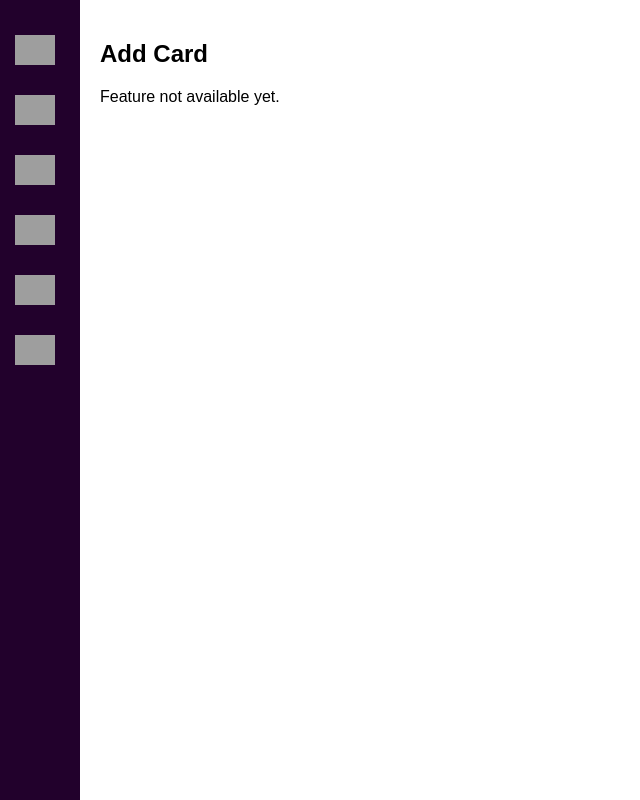
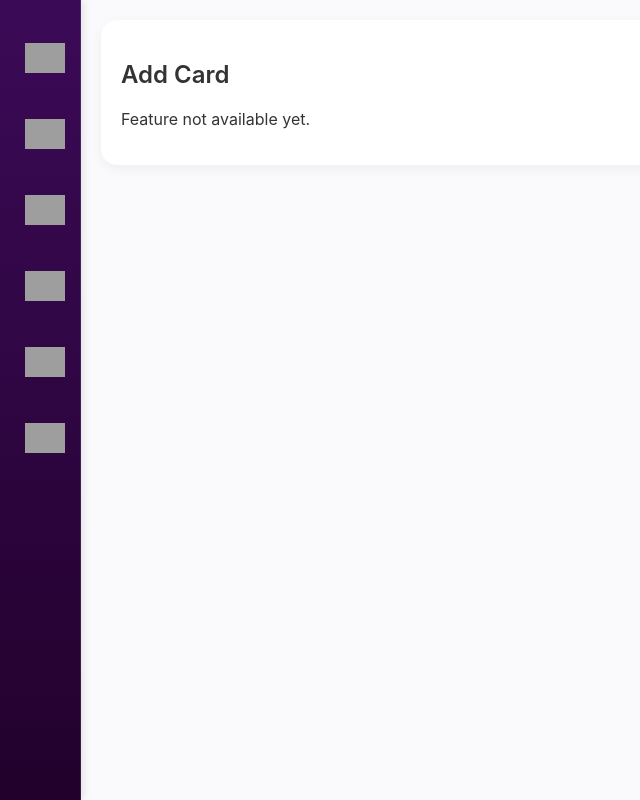
Before and after one commit to rish497/RecessHackathon_Backend, a Flask app: page / in a window 1280 px wide, after a click that opens the changed part. Shown: the whole page, without its empty margins (0-640 px from the left). Run offline with Flask 3, Linux system fonts and the light colour scheme; grey boxes are pictures that could not be loaded.

Commit message:
Update index.html

```diff
--- a/templates/index.html
+++ b/templates/index.html
@@ -5,15 +5,29 @@
 <meta name="viewport" content="width=device-width, initial-scale=1.0">
 <title>Teen Finance App</title>
 <style>
-body { margin:0; font-family: Arial, sans-serif; display:flex; height:100vh; }
+body {
+  margin: 0;
+  font-family: 'Inter', sans-serif;
+  background: #faf9fc;
+  color: #333;
+  display: flex;
+  height: 100vh;
+}
+
+h2, h3, h4 {
+  font-weight: 600;
+}
 .sidebar {
   width: 80px;
-  background-color: #22012c;
+  background: linear-gradient(180deg, #3b0a57, #22012c);
   color: white;
   display: flex;
   flex-direction: column;
   padding-top: 20px;
+  box-shadow: 2px 0 8px rgba(0,0,0,0.1);
+  border-right: 1px solid rgba(255,255,255,0.1);
 }
+
 .sidebar button {
   position: relative;
   background: none;
@@ -23,6 +37,9 @@ body { margin:0; font-family: Arial, sans-serif; display:flex; height:100vh; }
   text-align: center;
   cursor: pointer;
   font-size: 16px;
+  border-radius: 12px;
+  margin: 8px 10px;
+  transition: background 0.3s, transform 0.2s;
 }
 
 .sidebar button .tooltip-text {
@@ -115,7 +133,13 @@ body { margin:0; font-family: Arial, sans-serif; display:flex; height:100vh; }
     border-radius: 2px;
     margin-top: 4px;
 }
-
+.section {
+  background: white;
+  border-radius: 16px;
+  padding: 20px;
+  box-shadow: 0 4px 12px rgba(0,0,0,0.05);
+  margin-bottom: 20px;
+}
 
 .section { display: none; }
 </style>
```
Also changed, not shown: other parts of templates/index.html (+18 -14 lines).
